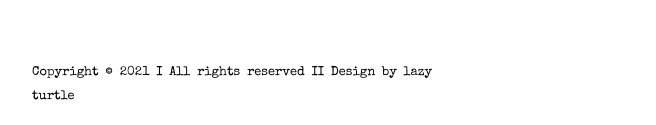
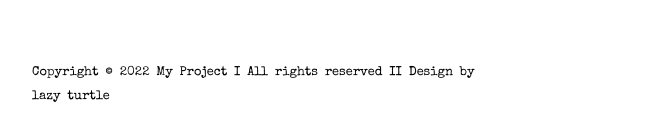
Before and after one commit to kisisellhesap/turtleweb.github.io, a plain HTML site: page index.html in a window 1280 px wide. Shown: the part 675-800 px from the top of the page, 224-880 px from the left. Drawn offline with nearby package versions, Linux system fonts and the light colour scheme; a web font is replaced by a local one.

Commit message:
Update index.html

```diff
--- a/index.html
+++ b/index.html
@@ -188,7 +188,7 @@
         </section>
 
         <section class="footer">
-            <p> Copyright © 2021 I All rights reserved
+            <p> Copyright © 2022 My Project I All rights reserved
 
               II  Design by lazy turtle</p>
             <ul>
```
